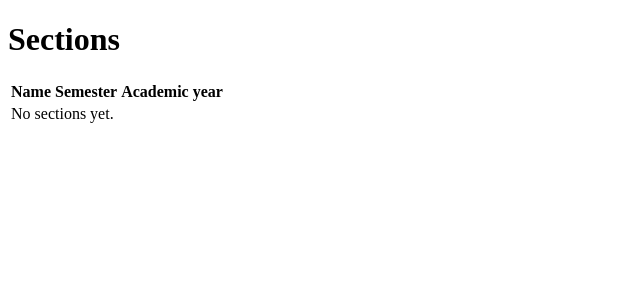
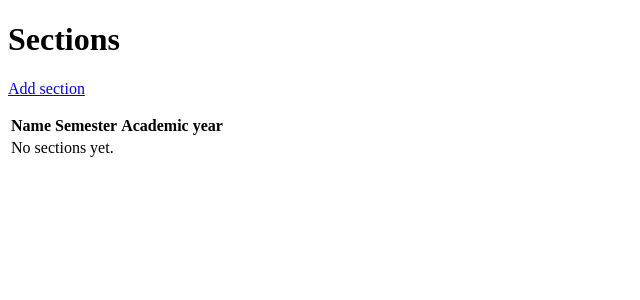
Before and after one commit to StudentAttendanceManagementSystem-SAMS/Student-Attendance-Management-System, a Django app: page /masterdata/sections/ in a window 1280 px wide. Shown: the top 300 px of the page, without its empty margins (0-640 px from the left). Run offline with Django 5.2, Linux system fonts and the light colour scheme; data that the repository does not hold is empty.

Commit message:
SAMS-22: add section create and list views

```diff
--- a/masterdata/urls.py
+++ b/masterdata/urls.py
@@ -9,4 +9,5 @@ urlpatterns = [
     path("students/add/", views.StudentCreateView.as_view(), name="student_create"),
     path("students/<int:pk>/edit/", views.StudentUpdateView.as_view(), name="student_update"),
     path("sections/", views.SectionListView.as_view(), name="section_list"),
+    path("sections/add/", views.SectionCreateView.as_view(), name="section_create"),
 ]
--- a/masterdata/views.py
+++ b/masterdata/views.py
@@ -41,3 +41,15 @@ class SectionListView(ListView):
     model = Section
     template_name = "masterdata/section_list.html"
     context_object_name = "sections"
+
+
+class SectionCreateView(SuccessMessageMixin, CreateView):
+    model = Section
+    fields = ["name", "semester", "academic_year"]
+    template_name = "masterdata/form.html"
+    success_url = reverse_lazy("masterdata:section_list")
+    success_message = "Section added."
+    extra_context = {
+        "title": "Add section",
+        "cancel_url": reverse_lazy("masterdata:section_list"),
+    }
--- a/templates/masterdata/section_list.html
+++ b/templates/masterdata/section_list.html
@@ -2,6 +2,7 @@
 {% block title %}Sections{% endblock %}
 {% block content %}
 <h1>Sections</h1>
+<p><a class="button" href="{% url 'masterdata:section_create' %}">Add section</a></p>
 <table>
   <thead>
     <tr><th>Name</th><th>Semester</th><th>Academic year</th></tr>
```
Also changed, not shown: masterdata/tests.py (+12 -1 lines).
